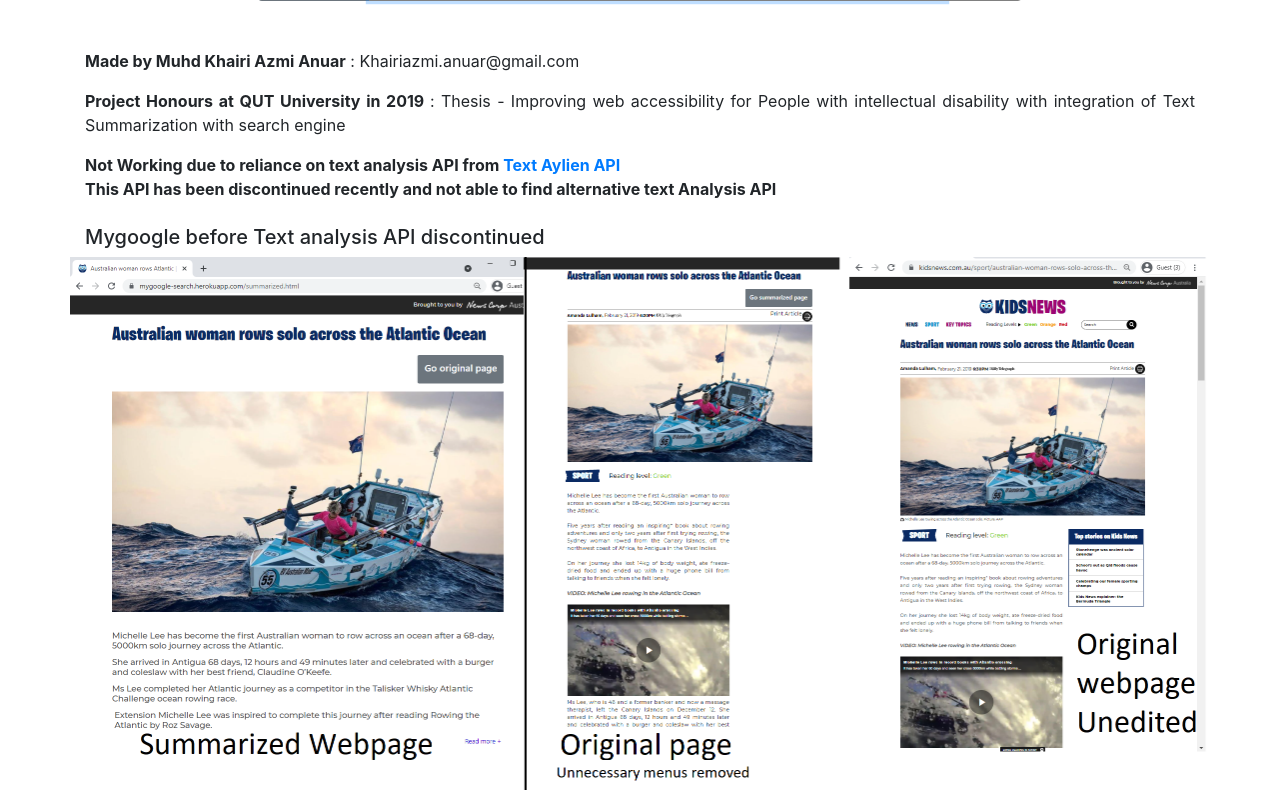
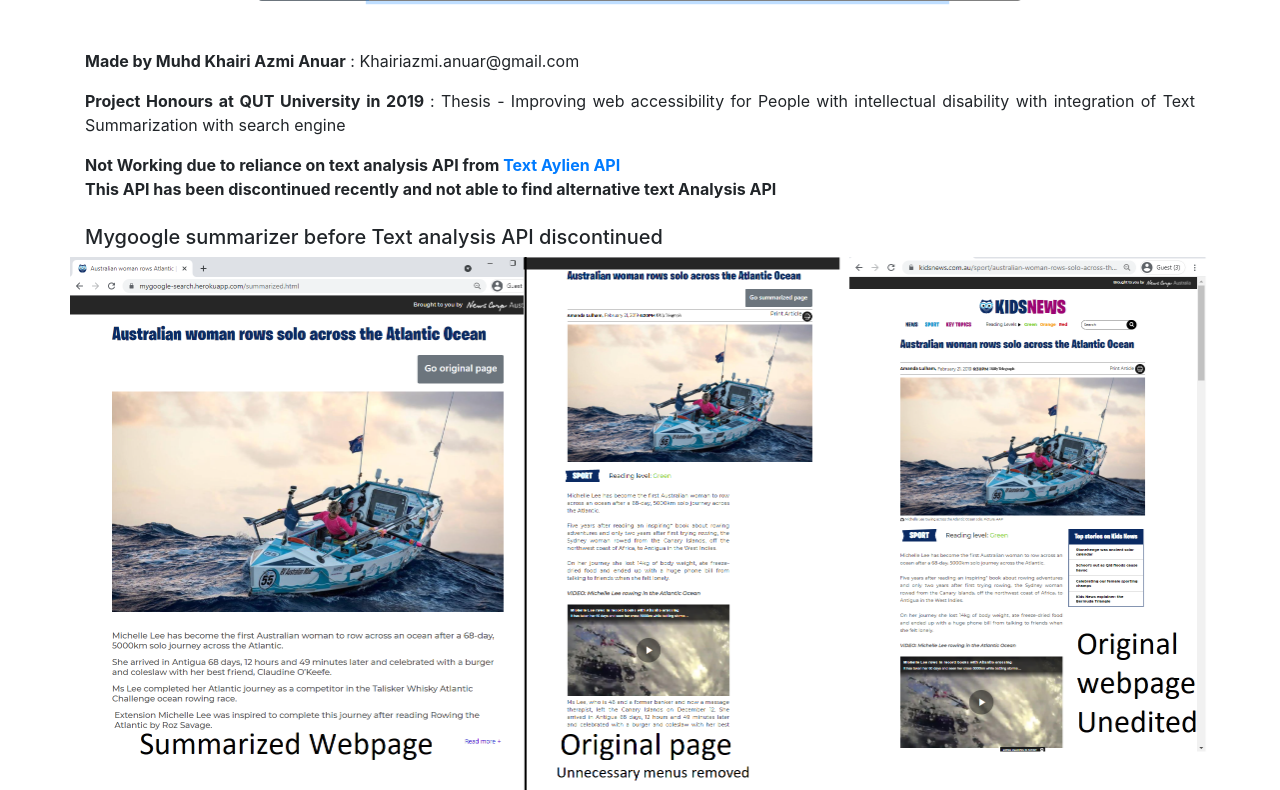
Before and after one commit to KhairiAnuar/project, a PHP site: page /index.php in a window 1280 px wide. Shown: the part 228-1018 px from the top of the page. Run offline with PHP 8.4, Linux system fonts and the light colour scheme; some libraries are stand-ins or nearby versions.

Commit message:
update text

```diff
--- a/index.php
+++ b/index.php
@@ -57,7 +57,7 @@ Project QUT Bachelor of Information Honours 2019: Web searching with summarizati
 						<b>Not Working due to reliance on text analysis API from <a href="https://aylien.com/blog/adieu-text-analysis-api"> Text Aylien API</a>
 						<br>This API has been discontinued recently and not able to find alternative text Analysis API </b>
 						<br><br>
-						<h5 class="text-justify">Mygoogle before Text analysis API discontinued</h5>						</div> </div>
+						<h5 class="text-justify">Mygoogle summarizer before Text analysis API discontinued</h5>						</div> </div>
 						        </div>
 
 
```
